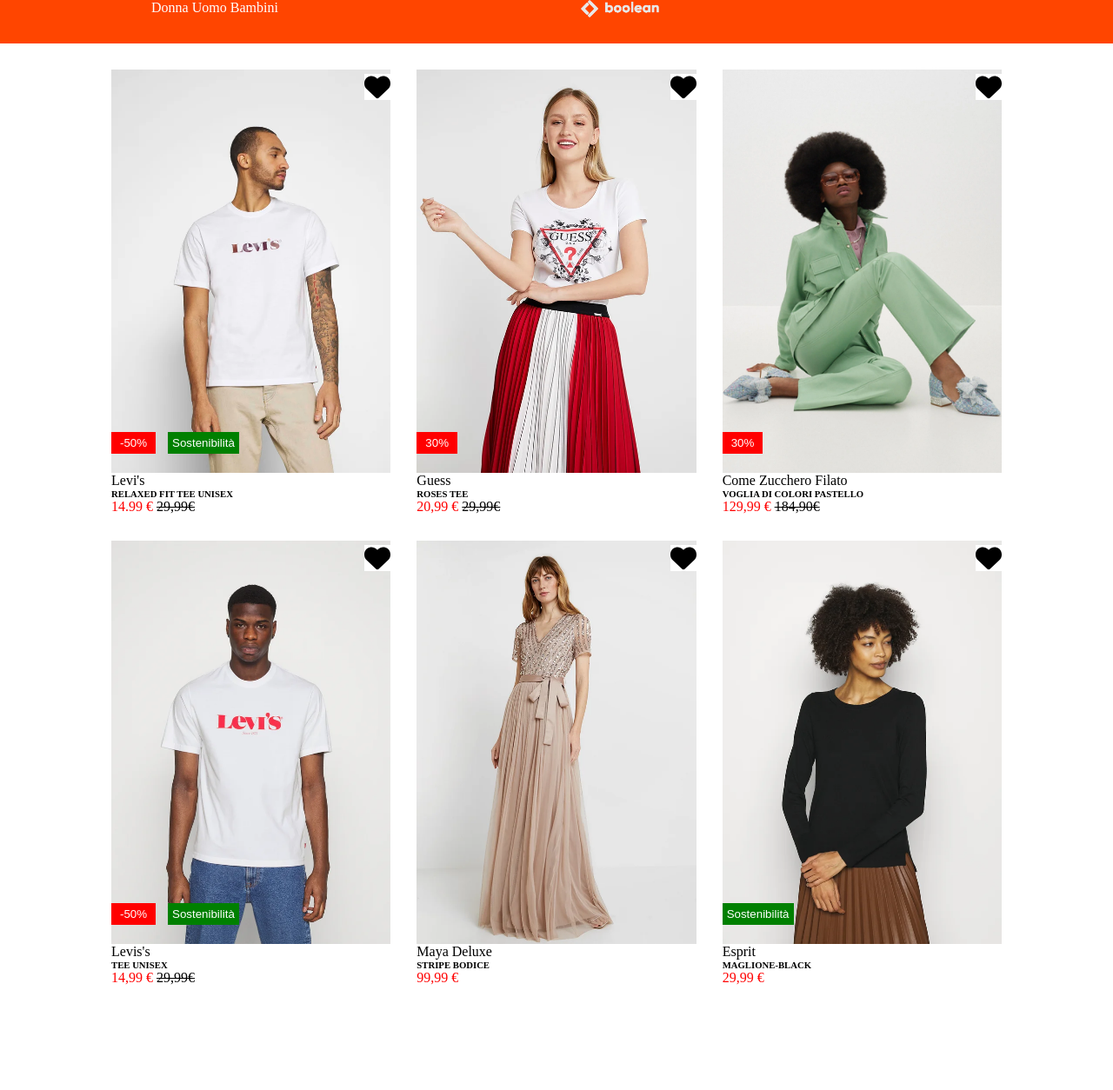
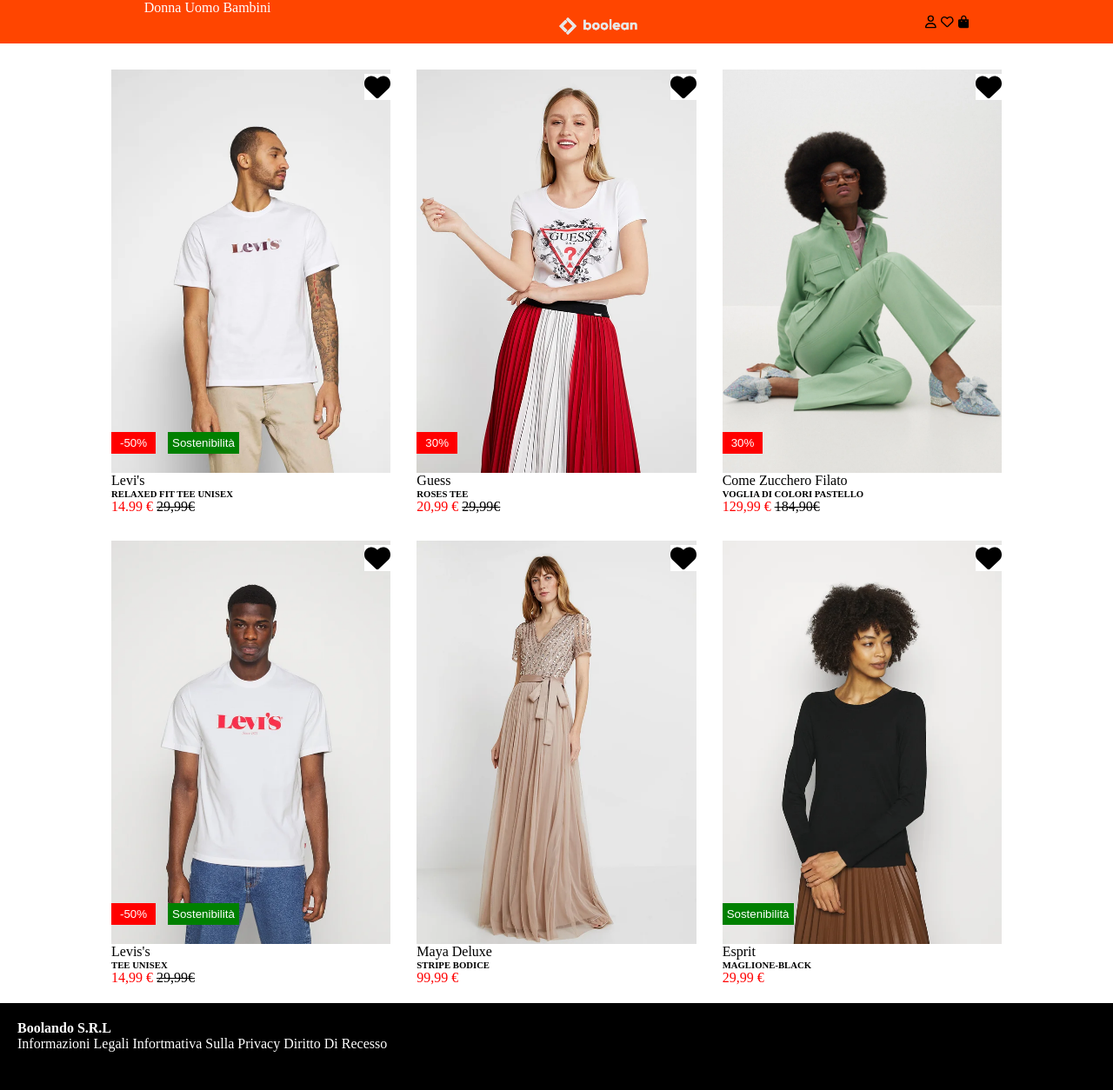
Before and after one commit to manuelpezzi/html-css-boolando, a plain HTML site: page index.html in a window 1280 px wide. Shown: the whole page at 87% size. Before the commit the page ends 1134 px from the top, so only its background shows below. Drawn offline with Linux system fonts and the light colour scheme.

Commit message:
add:fine repo

```diff
--- a/css/style.css
+++ b/css/style.css
@@ -12,9 +12,11 @@
 .logo-b{
     height: 20px;
     justify-content: center;
+    margin-top: 20px;
 }
 .color-text{
     color: white;
+    margin-top: 20px;
 }
 .riga{
     text-decoration: line-through;
@@ -80,3 +82,18 @@
     bottom: 70px;
     border: none;
 }
+footer{
+    background-color: black;
+    height: 100px;
+    margin-top: 20px;
+}
+.fotter-font{
+    color: white;
+    padding: 20px;
+}
+.icon{
+    width: 50px;
+    height: 50px;
+    display: flex;
+    gap: 5px;
+}
--- a/index.html
+++ b/index.html
@@ -21,10 +21,10 @@
         <div>
             <img class="logo-b" src="./img/boolean-logo.png" alt="">
         </div>
-        <div>
-            <img src="" alt="">
-            <img src="" alt="">
-            <img src="" alt="">
+        <div class="icon">
+            <svg xmlns="http://www.w3.org/2000/svg" viewBox="0 0 448 512"><path d="M304 128a80 80 0 1 0 -160 0 80 80 0 1 0 160 0zM96 128a128 128 0 1 1 256 0A128 128 0 1 1 96 128zM49.3 464l349.5 0c-8.9-63.3-63.3-112-129-112l-91.4 0c-65.7 0-120.1 48.7-129 112zM0 482.3C0 383.8 79.8 304 178.3 304l91.4 0C368.2 304 448 383.8 448 482.3c0 16.4-13.3 29.7-29.7 29.7L29.7 512C13.3 512 0 498.7 0 482.3z"/></svg>
+            <svg xmlns="http://www.w3.org/2000/svg" viewBox="0 0 512 512"><path d="M225.8 468.2l-2.5-2.3L48.1 303.2C17.4 274.7 0 234.7 0 192.8l0-3.3c0-70.4 50-130.8 119.2-144C158.6 37.9 198.9 47 231 69.6c9 6.4 17.4 13.8 25 22.3c4.2-4.8 8.7-9.2 13.5-13.3c3.7-3.2 7.5-6.2 11.5-9c0 0 0 0 0 0C313.1 47 353.4 37.9 392.8 45.4C462 58.6 512 119.1 512 189.5l0 3.3c0 41.9-17.4 81.9-48.1 110.4L288.7 465.9l-2.5 2.3c-8.2 7.6-19 11.9-30.2 11.9s-22-4.2-30.2-11.9zM239.1 145c-.4-.3-.7-.7-1-1.1l-17.8-20-.1-.1s0 0 0 0c-23.1-25.9-58-37.7-92-31.2C81.6 101.5 48 142.1 48 189.5l0 3.3c0 28.5 11.9 55.8 32.8 75.2L256 430.7 431.2 268c20.9-19.4 32.8-46.7 32.8-75.2l0-3.3c0-47.3-33.6-88-80.1-96.9c-34-6.5-69 5.4-92 31.2c0 0 0 0-.1 .1s0 0-.1 .1l-17.8 20c-.3 .4-.7 .7-1 1.1c-4.5 4.5-10.6 7-16.9 7s-12.4-2.5-16.9-7z"/></svg>
+            <svg xmlns="http://www.w3.org/2000/svg" viewBox="0 0 448 512"><path d="M160 112c0-35.3 28.7-64 64-64s64 28.7 64 64l0 48-128 0 0-48zm-48 48l-64 0c-26.5 0-48 21.5-48 48L0 416c0 53 43 96 96 96l256 0c53 0 96-43 96-96l0-208c0-26.5-21.5-48-48-48l-64 0 0-48C336 50.1 285.9 0 224 0S112 50.1 112 112l0 48zm24 48a24 24 0 1 1 0 48 24 24 0 1 1 0-48zm152 24a24 24 0 1 1 48 0 24 24 0 1 1 -48 0z"/></svg>
         </div>
     </header>
     <main>
@@ -124,6 +124,14 @@
         </div>
 
     </main>
+    <footer>
+        <div class="fotter-font">
+            <h4>boolando s.r.l</h4>
+            <span>informazioni legali</span>
+            <span>infortmativa sulla privacy</span>
+            <span>diritto di recesso</span>
+        </div>
+    </footer>
 
 </body>
 </html>
```
